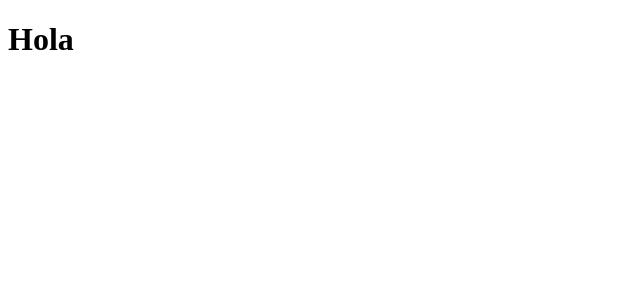
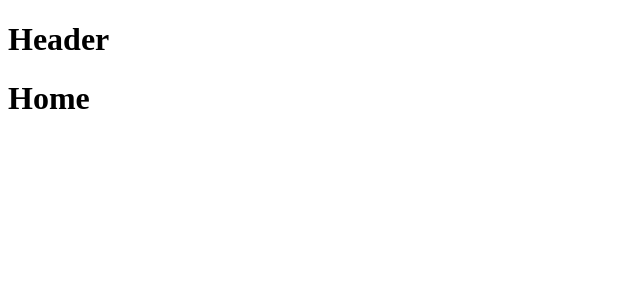
Before and after one commit to AlinPetrisorCiobanu/Hooligans_Riders_Frontend, a React (Vite) app: page / in a window 1280 px wide. Shown: the top 300 px of the page, without its empty margins (0-640 px from the left). Built offline with nearby package versions, Linux system fonts and the light colour scheme.

Commit message:
ADD: se crea la parte de header , se importa Header y Body en main y en el body se importa la parte de Home.

```diff
--- a/src/App.jsx
+++ b/src/App.jsx
@@ -1,15 +1,13 @@
-import { useState } from 'react'
-import reactLogo from './assets/react.svg'
-import viteLogo from '/vite.svg'
+import { useState } from "react";
+import { Body } from "./pages/Body/Body";
+import { Header } from "./common/Header/Header";
 
 function App() {
-  const [count, setCount] = useState(0)
-
   return (
     <>
-      <h1>Hola</h1>
+      <Header />
+      <Body />
     </>
-  )
+  );
 }
-
-export default App
+export default App;
--- a/src/common/Header/Header.jsx
+++ b/src/common/Header/Header.jsx
@@ -0,0 +1,9 @@
+export const Header = () => {
+    return (
+      <>
+        <div>
+          <h1>Header</h1>
+        </div>
+      </>
+    );
+  };
--- a/src/pages/Body/Body.jsx
+++ b/src/pages/Body/Body.jsx
@@ -0,0 +1,11 @@
+import {Navigate , Route ,Routes} from "react-router-dom"
+import { Home } from "../Home/Home"
+
+export const Body = () =>{
+    return(
+    <Routes>
+        <Route path="*" element={<Navigate to = "/"/> }/>
+        <Route path="/" element={<Home/>}/>
+    </Routes>
+    )
+}
--- /dev/null
+++ b/src/pages/Home/Home.jsx
@@ -0,0 +1,9 @@
+export const Home = () => {
+  return (
+    <>
+      <div>
+        <h1>Home</h1>
+      </div>
+    </>
+  );
+};
```
